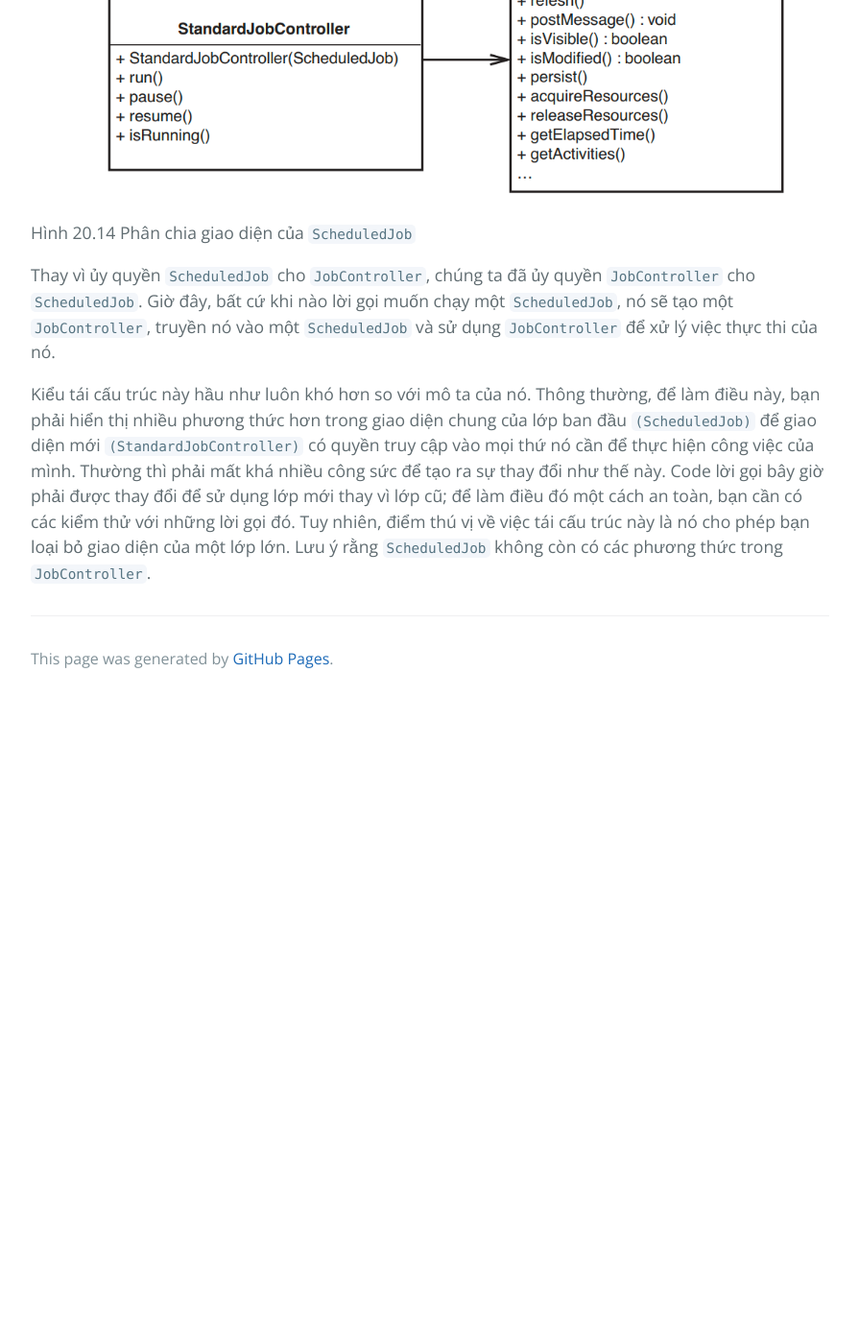
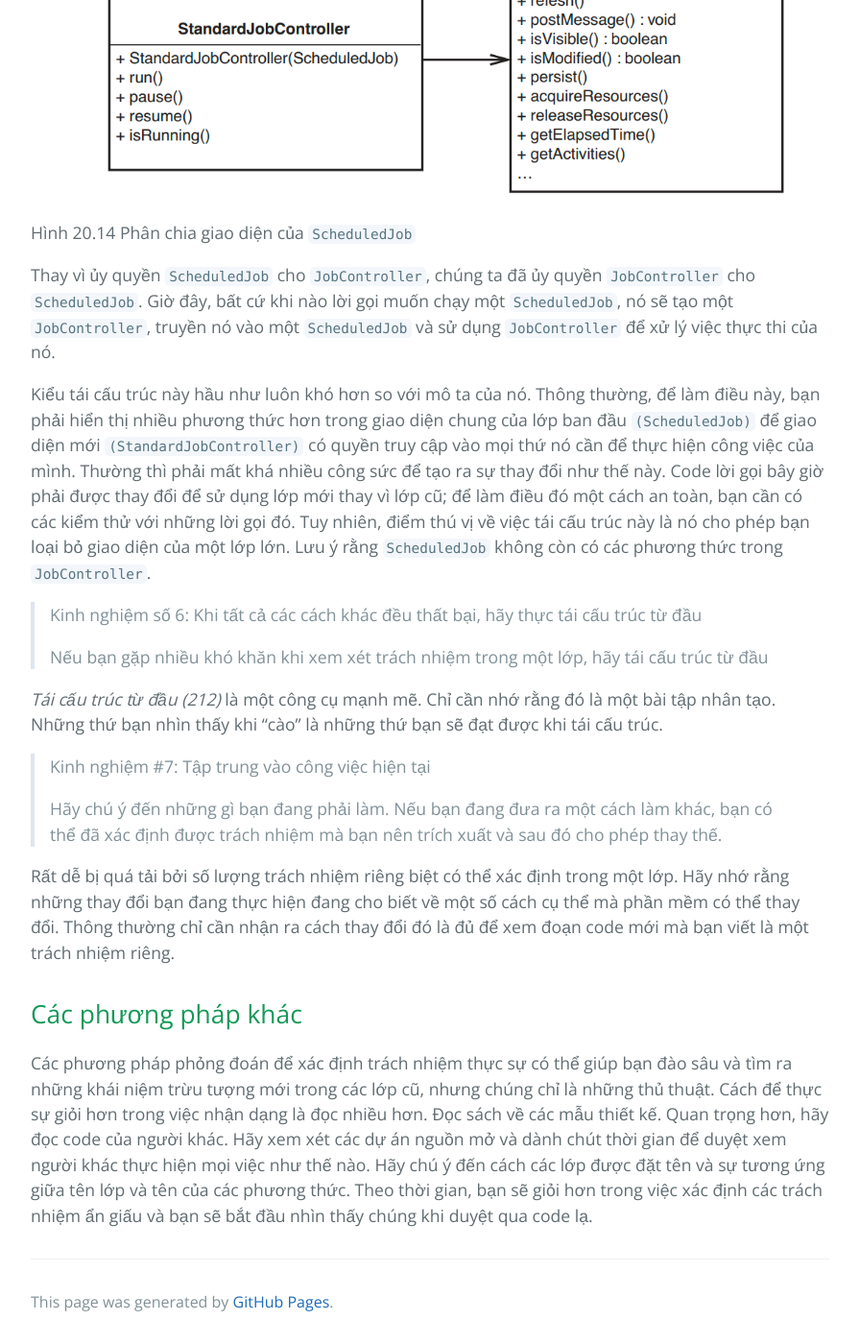
Before and after one commit to HaiBV/haibv.github.io, a Jekyll site: the page built from working-effectively-with-legacy-code/chapter-20-this-class-is-too-big-and-i-dont-want-it-to-get-any-bigger.md, in a window 1280 px wide and 1400 px high, scrolled down 17752 px. Shown: the whole window at 96% size, without its empty margins (192-1087 px from the left). Built offline with Jekyll 4.4.1, drawn with Linux system fonts in a browser that asks for light colours; our own code applies the rules of GitHub Pages for plain Markdown files; before the commit the page ends 18482 px from its top, so only the background shows below that.

Commit message:
Book - Working Efectively with Legacy Code - P2 - C20

```diff
--- a/working-effectively-with-legacy-code/chapter-20-this-class-is-too-big-and-i-dont-want-it-to-get-any-bigger.md
+++ b/working-effectively-with-legacy-code/chapter-20-this-class-is-too-big-and-i-dont-want-it-to-get-any-bigger.md
@@ -264,3 +264,20 @@ Hình 20.14 Phân chia giao diện của `ScheduledJob`
 Thay vì ủy quyền `ScheduledJob` cho `JobController`, chúng ta đã ủy quyền `JobController` cho `ScheduledJob`. Giờ đây, bất cứ khi nào lời gọi muốn chạy một `ScheduledJob`, nó sẽ tạo một `JobController`, truyền nó vào một `ScheduledJob` và sử dụng `JobController` để xử lý việc thực thi của nó.
 
 Kiểu tái cấu trúc này hầu như luôn khó hơn so với mô ta của nó. Thông thường, để làm điều này, bạn phải hiển thị nhiều phương thức hơn trong giao diện chung của lớp ban đầu `(ScheduledJob)` để giao diện mới `(StandardJobController)` có quyền truy cập vào mọi thứ nó cần để thực hiện công việc của mình. Thường thì phải mất khá nhiều công sức để tạo ra sự thay đổi như thế này. Code lời gọi bây giờ phải được thay đổi để sử dụng lớp mới thay vì lớp cũ; để làm điều đó một cách an toàn, bạn cần có các kiểm thử với những lời gọi đó. Tuy nhiên, điểm thú vị về việc tái cấu trúc này là nó cho phép bạn loại bỏ giao diện của một lớp lớn. Lưu ý rằng `ScheduledJob` không còn có các phương thức trong `JobController`.
+
+> Kinh nghiệm số 6: Khi tất cả các cách khác đều thất bại, hãy thực tái cấu trúc từ đầu
+>
+> Nếu bạn gặp nhiều khó khăn khi xem xét trách nhiệm trong một lớp, hãy tái cấu trúc từ đầu
+
+_Tái cấu trúc từ đầu (212)_ là một công cụ mạnh mẽ. Chỉ cần nhớ rằng đó là một bài tập nhân tạo. Những thứ bạn nhìn thấy khi "cào" là
+những thứ bạn sẽ đạt được khi tái cấu trúc.
+
+> Kinh nghiệm #7: Tập trung vào công việc hiện tại
+>
+> Hãy chú ý đến những gì bạn đang phải làm. Nếu bạn đang đưa ra một cách làm khác, bạn có thể đã xác định được trách nhiệm mà bạn nên trích xuất và sau đó cho phép thay thế.
+
+Rất dễ bị quá tải bởi số lượng trách nhiệm riêng biệt có thể xác định trong một lớp. Hãy nhớ rằng những thay đổi bạn đang thực hiện đang cho biết về một số cách cụ thể mà phần mềm có thể thay đổi. Thông thường chỉ cần nhận ra cách thay đổi đó là đủ để xem đoạn code mới mà bạn viết là một trách nhiệm riêng.
+
+## Các phương pháp khác
+
+Các phương pháp phỏng đoán để xác định trách nhiệm thực sự có thể giúp bạn đào sâu và tìm ra những khái niệm trừu tượng mới trong các lớp cũ, nhưng chúng chỉ là những thủ thuật. Cách để thực sự giỏi hơn trong việc nhận dạng là đọc nhiều hơn. Đọc sách về các mẫu thiết kế. Quan trọng hơn, hãy đọc code của người khác. Hãy xem xét các dự án nguồn mở và dành chút thời gian để duyệt xem người khác thực hiện mọi việc như thế nào. Hãy chú ý đến cách các lớp được đặt tên và sự tương ứng giữa tên lớp và tên của các phương thức. Theo thời gian, bạn sẽ giỏi hơn trong việc xác định các trách nhiệm ẩn giấu và bạn sẽ bắt đầu nhìn thấy chúng khi duyệt qua code lạ.
```
